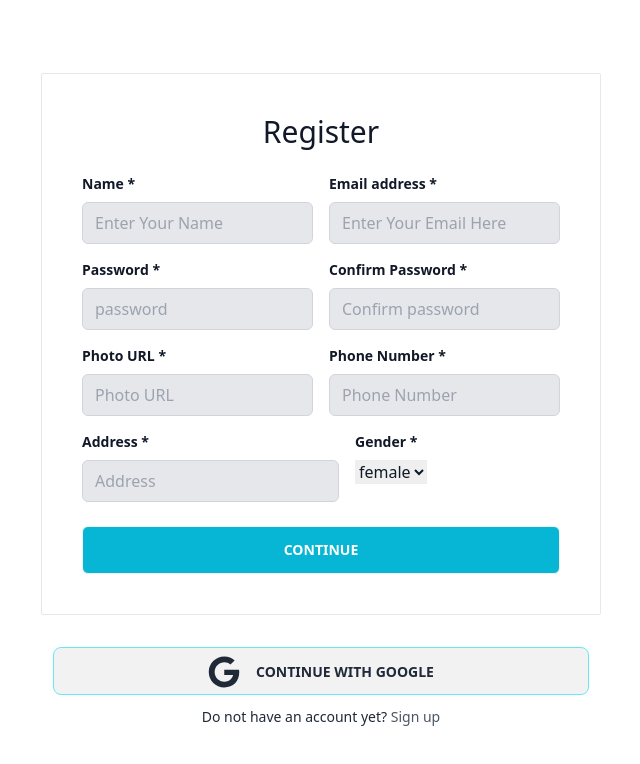
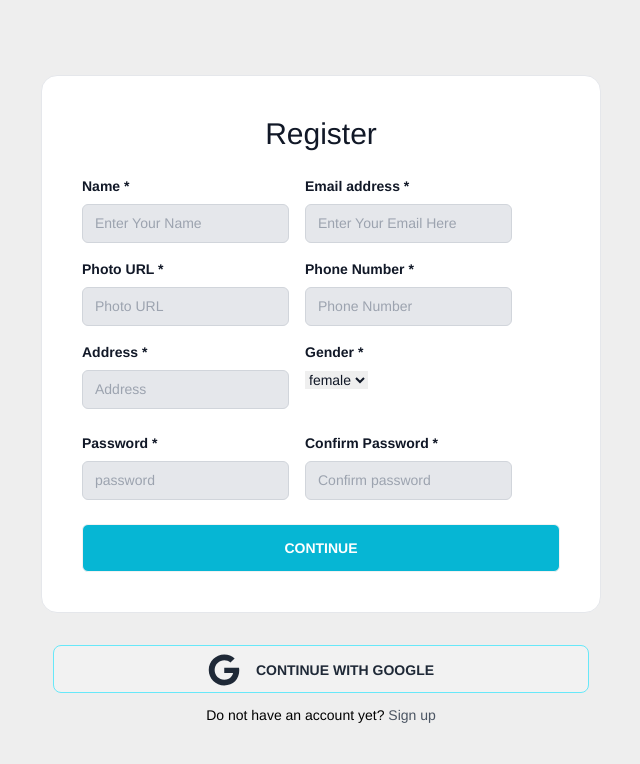
Before and after one commit to Md-Rijwan-Jannat/summer-sports-school-camp-crouse, a React (Vite) app: page /signUp in a window 1280 px wide. Shown: the top 764 px of the page, without its empty margins (319-959 px from the left). Built offline with nearby package versions, Linux system fonts and the light colour scheme; a web font is replaced by a local one.

Commit message:
Slider banner added

```diff
--- a/package.json
+++ b/package.json
@@ -19,7 +19,8 @@
     "react-hook-form": "^7.44.3",
     "react-icons": "^4.9.0",
     "react-router-dom": "^6.11.2",
-    "sort-by": "^1.2.0"
+    "sort-by": "^1.2.0",
+    "swiper": "^9.3.2"
   },
   "devDependencies": {
     "@types/react": "^18.0.37",
--- a/src/pages/Home/Home/Home.jsx
+++ b/src/pages/Home/Home/Home.jsx
@@ -1,12 +1,14 @@
 import { Helmet } from "react-helmet-async";
+import Container from "../../../components/Container/Container";
+import SliderBanner from "../SliderBanner/SliderBanner";
 
 
 const Home = () => {
     return (
-        <div>
+        <Container>
             <Helmet><title>Summer Sports Camp | Home</title></Helmet>
-            home
-        </div>
+            <SliderBanner/>
+        </Container>
     );
 };
 
--- /dev/null
+++ b/src/pages/Home/SliderBanner/SliderBanner.css
@@ -0,0 +1,45 @@
+#app {
+    height: 100%;
+  }
+  html,
+  body {
+    position: relative;
+    height: 100%;
+  }
+
+  body {
+    background: #eee;
+    font-family: Helvetica Neue, Helvetica, Arial, sans-serif;
+    font-size: 14px;
+    color: #000;
+    margin: 0;
+    padding: 0;
+  }
+
+  .swiper-slide {
+    text-align: center;
+    font-size: 18px;
+    background: #fff;
+
+    /* Center slide text vertically */
+    display: flex;
+    justify-content: center;
+    align-items: center;
+  }
+
+
+  .swiper-pagination-bullet {
+    width: 20px;
+    height: 20px;
+    text-align: center;
+    line-height: 20px;
+    font-size: 12px;
+    color: #000;
+    opacity: 1;
+    background: rgba(0, 0, 0, 0.2);
+  }
+
+  .swiper-pagination-bullet-active {
+    color: #fff;
+    background: #007aff;
+  }
--- /dev/null
+++ b/src/pages/Home/SliderBanner/SliderBanner.jsx
@@ -0,0 +1,48 @@
+import { Swiper, SwiperSlide } from "swiper/react";
+import "swiper/css";
+import "swiper/css/pagination";
+import { Pagination } from "swiper";
+import './SliderBanner.css'
+
+const SliderBanner = () => {
+    const pagination = {
+        clickable: true,
+        renderBullet: function (index, className) {
+            return '<span class="' + className + '">' + (index + 1) + "</span>";
+        },
+    };
+    return (
+        <Swiper
+            pagination={pagination}
+            modules={[Pagination]}
+            className="mySwiper"
+        >
+            <SwiperSlide>
+                <img className="w-full md:h-[700px] xl:h-[1000px] brightness-50"  src="https://images.metroparent.com/wp-content/uploads/2023/03/0323-MP-TopCampsRoundup3.jpeg" alt="" />
+            </SwiperSlide>
+            <SwiperSlide>
+                <img className="w-full md:h-[700px] xl:h-[1000px] brightness-50" src="https://www.cityofevanston.org/home/showpublishedimage/17821/638061976594770000" alt="" />
+            </SwiperSlide>
+            <SwiperSlide>
+                <img className="w-full md:h-[700px] xl:h-[1000px] brightness-50" src="https://wpcdn.us-midwest-1.vip.tn-cloud.net/www.charlotteparent.com/content/uploads/data-import/707c536d/iStock-180732669.jpg" alt="" />
+            </SwiperSlide>
+            <SwiperSlide>
+                <img className="w-full md:h-[700px] xl:h-[1000px] brightness-50" src="https://media-cldnry.s-nbcnews.com/image/upload/t_fit-760w,f_auto,q_auto:best/newscms/2020_28/1587568/virtual-summer-camp-te-main2-200706.jpg" alt="" />
+            </SwiperSlide>
+            <SwiperSlide>
+                <img className="w-full md:h-[700px] xl:h-[1000px] brightness-50" src="https://www.highgateschool.org.uk/wp-content/uploads/2021/06/Summer-Camp-May-21.jpg" alt="" />
+            </SwiperSlide>
+            <SwiperSlide>
+                <img className="w-full md:h-[700px] xl:h-[1000px] brightness-50" src="https://sarvankashvidyamandir.in/wp-content/uploads/2019/02/cam-img.jpg" alt="" />
+            </SwiperSlide>
+            <SwiperSlide>
+                <img className="w-full md:h-[700px] xl:h-[1000px] brightness-50" src="https://us.123rf.com/450wm/lightfieldstudios/lightfieldstudios1910/lightfieldstudios191010188/131397739-happy-child-holding-chalk-board-with-summer-camp-letters.jpg?ver=6" alt="" />
+            </SwiperSlide>
+            <SwiperSlide>
+                <img className="w-full md:h-[700px] xl:h-[1000px] brightness-50" src="https://www.amelio.in/img/summer-camp-ready.jpg" alt="" />
+            </SwiperSlide>
+        </Swiper>
+    );
+};
+
+export default SliderBanner;
--- a/src/pages/Login/Login.jsx
+++ b/src/pages/Login/Login.jsx
@@ -22,7 +22,7 @@ const Login = () => {
             <Helmet><title>Summer Sports Camp | Login</title></Helmet>
             <div className='flex justify-center items-center min-h-screen'>
                 <div className='flex flex-col md:w-1/3'>
-                    <form onSubmit={handleSubmit} noValidate='' action='' className='bg-base-100 p-5 rounded-sm border sm:p-10 text-gray-900 space-y-6 ng-untouched ng-pristine ng-valid' >
+                    <form onSubmit={handleSubmit} noValidate='' action='' className='bg-base-100 p-5 rounded-2xl border sm:p-10 text-gray-900 space-y-6 ng-untouched ng-pristine ng-valid' >
                         <div>
                             <h3 className="text-3xl text-center">Login Now</h3>
                         </div>
@@ -50,13 +50,13 @@ const Login = () => {
                         </div>
                     </form>
                     <div className="mt-5">
-                        <div onClick={handleGoogleSignIn} className='flex justify-center items-center btn btn-outline space-x-2 border m-3 p-2 border-gray-300 border-rounded cursor-pointer'   >
+                        <div onClick={handleGoogleSignIn} className='flex justify-center items-center btn hover:bg-cyan-500 space-x-2 border m-3 p-2 border-gray-300 border-rounded cursor-pointer'   >
                             <FaGoogle size={32} />
 
                             <p>Continue with Google</p>
                         </div>
                         <p className='px-6 text-sm text-center'>
-                            Do not have an account yet? <Link to='/signUp' className='hover:underline hover:text-cyan-500 text-gray-600'   >
+                            Do not have an account yet? <Link to='/signUp' className=' hover:text-blue-500 text-gray-600'   >
                                 Sign up
                             </Link>
                         </p>
--- a/src/pages/SignUp/SignUp.jsx
+++ b/src/pages/SignUp/SignUp.jsx
@@ -27,7 +27,7 @@ const SignUp = () => {
             <Helmet><title>Summer Sports Camp | Sign up</title></Helmet>
             <div className='flex justify-center items-center min-h-screen'>
                 <div className='flex flex-col md:w-1/2'>
-                    <form onSubmit={handleSubmit(onSubmit)} noValidate='' action='' className='bg-base-100 p-5 rounded-sm border sm:p-10 text-gray-900 space-y-6 ng-untouched ng-pristine ng-valid' >
+                    <form onSubmit={handleSubmit(onSubmit)} noValidate='' action='' className='bg-base-100 p-5 rounded-2xl border sm:p-10 text-gray-900 space-y-6 ng-untouched ng-pristine ng-valid' >
                         <div>
                             <h3 className="text-3xl text-center">Register</h3>
                         </div>
@@ -38,34 +38,14 @@ const SignUp = () => {
                                         Name *
                                     </label>
                                     <input {...register("name", { required: true })} type='text' name='name' placeholder='Enter Your Name' className='w-full px-3 py-2 border rounded-md border-gray-300 focus:outline-cyan-500 bg-gray-200 text-gray-900 ' />
-                                    {errors.name && <span className="text-red-500 mt-2 text-sm">This field is required</span>}
+                                    {errors.name && <span className="text-red-500 mt-2 text-sm">Name field is required</span>}
                                 </div>
                                 <div>
                                     <label htmlFor='email' className='font-semibold block mb-2 text-sm'>
                                         Email address *
                                     </label>
                                     <input {...register("email", { required: true })} type='email' name='email' placeholder='Enter Your Email Here' className='w-full px-3 py-2 border rounded-md border-gray-300 focus:outline-cyan-500 bg-gray-200 text-gray-900 ' />
-                                    {errors.email && <span className="text-red-500 mt-2 text-sm">This field is required</span>}
-                                </div>
-                            </div>
-                            <div className="flex gap-4">
-                                <div>
-                                    <div className='flex justify-between'>
-                                        <label htmlFor='password' className='font-semibold text-sm mb-2'>
-                                            Password *
-                                        </label>
-                                    </div>
-                                    <input {...register("password", { required: true })} type='password' name='password' placeholder='password' className='w-full px-3 py-2 border rounded-md border-gray-300 focus:outline-cyan-500 bg-gray-200 text-gray-900' />
-                                    {errors.password && <span className="text-red-500 mt-2 text-sm">This field is required</span>}
-                                </div>
-                                <div>
-                                    <div className='flex justify-between'>
-                                        <label htmlFor='confirm' className='font-semibold text-sm mb-2'>
-                                            Confirm Password *
-                                        </label>
-                                    </div>
-                                    <input {...register("confirm", { required: true })} type='password' name='confirm' placeholder='Confirm password' className='w-full px-3 py-2 border rounded-md border-gray-300 focus:outline-cyan-500 bg-gray-200 text-gray-900' />
-                                    {errors.confirm && <span className="text-red-500 mt-2 text-sm">This field is required</span>}
+                                    {errors.email && <span className="text-red-500 mt-2 text-sm">Email field is required</span>}
                                 </div>
                             </div>
                             <div className="flex gap-4">
@@ -76,25 +56,27 @@ const SignUp = () => {
                                         </label>
                                     </div>
                                     <input {...register("photo", { required: true })} type='url' name='photo' placeholder='Photo URL' className='w-full px-3 py-2 border rounded-md border-gray-300 focus:outline-cyan-500 bg-gray-200 text-gray-900' />
-                                    {errors.photo && <span className="text-red-500 mt-2 text-sm">This field is required</span>}
+                                    {errors.photo && <span className="text-red-500 mt-2 text-sm">Photo field is required</span>}
                                 </div>
                                 <div>
                                     <div className='flex justify-between'>
-                                        <label htmlFor='Gender' className='font-semibold text-sm mb-2'>
+                                        <label htmlFor='phone' className='font-semibold text-sm mb-2'>
                                             Phone Number *
                                         </label>
                                     </div>
-                                    <input {...register("phone")} type='number' name='phone' placeholder='Phone Number' className='w-full px-3 py-2 border rounded-md border-gray-300 focus:outline-cyan-500 bg-gray-200 text-gray-900' />
+                                    <input {...register("phone",{ required: true })} type='number' name='phone' placeholder='Phone Number' className='w-full px-3 py-2 border rounded-md border-gray-300 focus:outline-cyan-500 bg-gray-200 text-gray-900' />
+                                    {errors.phone && <span className="text-red-500 mt-2 text-sm">Number field is required</span>}
                                 </div>
                             </div>
                             <div className="flex gap-4">
                                 <div>
                                     <div className='flex justify-between'>
-                                        <label htmlFor='Gender' className='font-semibold text-sm mb-2'>
+                                        <label htmlFor='address' className='font-semibold text-sm mb-2'>
                                             Address *
                                         </label>
                                     </div>
-                                    <input {...register("address")} type='text' name='address' placeholder='Address' className='w-full px-3 py-2 border rounded-md border-gray-300 focus:outline-cyan-500 bg-gray-200 text-gray-900' />
+                                    <input {...register("address", { required: true })} type='text' name='address' placeholder='Address' className='w-full px-3 py-2 border rounded-md border-gray-300 focus:outline-cyan-500 bg-gray-200 text-gray-900' />
+                                    {errors.address && <span className="text-red-500 mt-2 text-sm">Address field is required</span>}
                                 </div>
                                 <div>
                                     <div className='flex justify-between'>
@@ -110,7 +92,26 @@ const SignUp = () => {
                                 </div>
                             </div>
                         </div>
-
+                        <div className="flex gap-4">
+                            <div>
+                                <div className='flex justify-between'>
+                                    <label htmlFor='password' className='font-semibold text-sm mb-2'>
+                                        Password *
+                                    </label>
+                                </div>
+                                <input {...register("password", { required: true })} type='password' name='password' placeholder='password' className='w-full px-3 py-2 border rounded-md border-gray-300 focus:outline-cyan-500 bg-gray-200 text-gray-900' />
+                                {errors.password && <span className="text-red-500 mt-2 text-sm">password field is required</span>}
+                            </div>
+                            <div>
+                                <div className='flex justify-between'>
+                                    <label htmlFor='confirm' className='font-semibold text-sm mb-2'>
+                                        Confirm Password *
+                                    </label>
+                                </div>
+                                <input {...register("confirm", { required: true })} type='password' name='confirm' placeholder='Confirm password' className='w-full px-3 py-2 border rounded-md border-gray-300 focus:outline-cyan-500 bg-gray-200 text-gray-900' />
+                                {errors.confirm && <span className="text-red-500 mt-2 text-sm">Confirm field is required</span>}
+                            </div>
+                        </div>
                         <div>
                             <button type='submit' className='bg-cyan-500 btn w-full hover:bg-cyan-400 rounded-md py-3 text-white' >
                                 {loading ? (<FaSpinner className='m-auto animate-spin' size={24} />) : ('Continue')}
```
Also changed, not shown: 1 other file (tests, documents, lock files or other folders).
